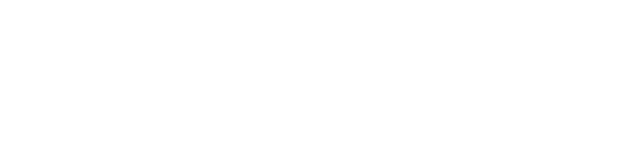
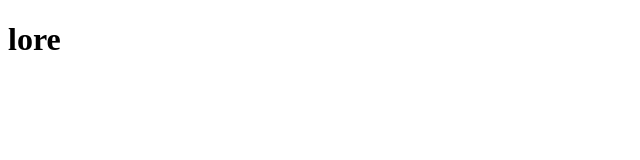
Before and after one commit to ezio-dev-web/delete, a plain HTML site: page index.html in a window 1280 px wide. Shown: the full height of the page, 0-640 px from the left. Drawn offline with Linux system fonts and the light colour scheme.

Commit message:
agregue lorem

```diff
--- a/index.html
+++ b/index.html
@@ -6,6 +6,6 @@
   <title>Repo</title>
 </head>
 <body>
-
+  <h1>lore</h1>
 </body>
 </html>
```
